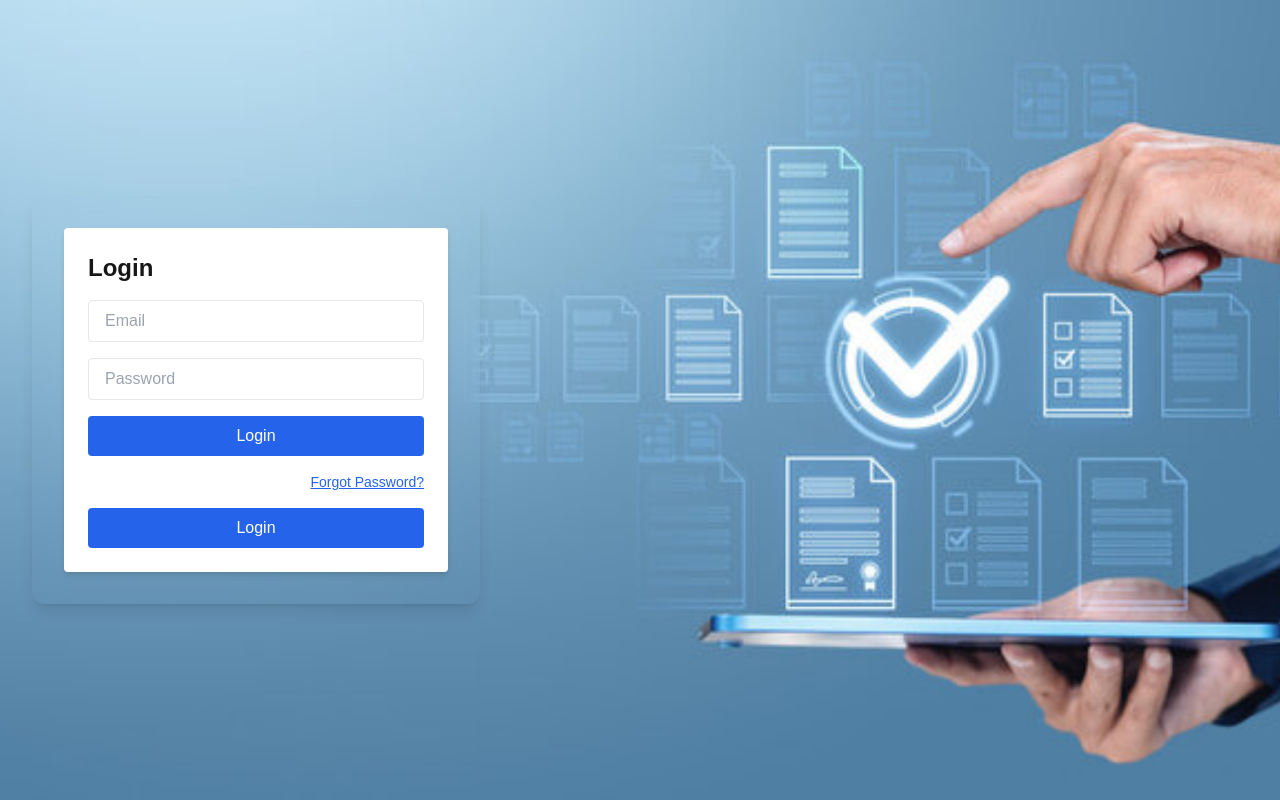
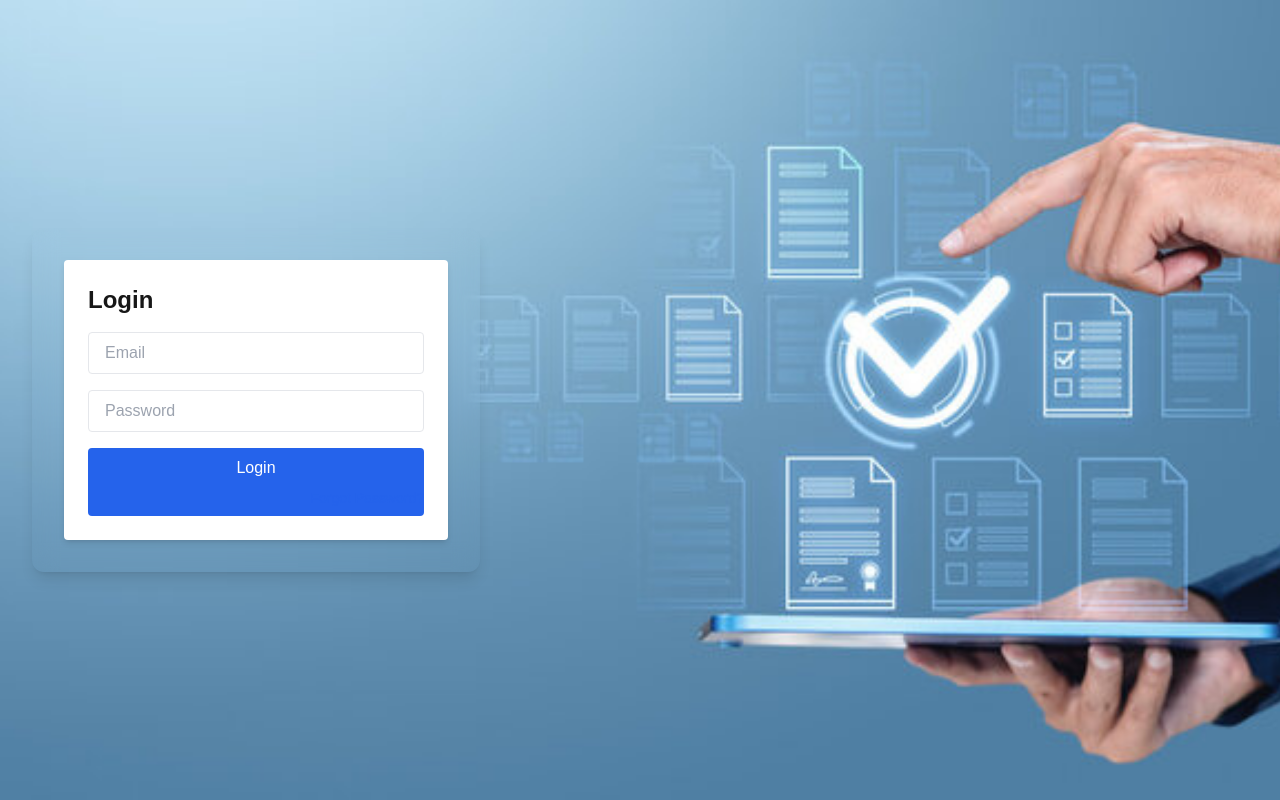
Before and after one commit to Pragyagit-07/task-management, a Next.js app in the folder task-manager-frontend/: page /login in a window 1280 px wide. Built offline with nearby package versions, Linux system fonts and the light colour scheme; no server answers.

Commit message:
remove extra button

```diff
--- a/task-manager-frontend/src/components/AuthForm.tsx
+++ b/task-manager-frontend/src/components/AuthForm.tsx
@@ -83,7 +83,7 @@ const API_URL = process.env.NEXT_PUBLIC_API_URL;
           className="w-full bg-blue-600 text-white py-2 rounded hover:bg-blue-700"
         >
           {login ? 'Login' : 'Register'}
-        </button>
+
 
 {login && (
   <p className="text-sm mt-2 text-right">
@@ -95,11 +95,7 @@ const API_URL = process.env.NEXT_PUBLIC_API_URL;
 
 {error && <p className="text-red-500">{error}</p>}
 
-<button
-  type="submit"
-  className="w-full bg-blue-600 text-white py-2 rounded hover:bg-blue-700"
->
-  {login ? 'Login' : 'Register'}
+
 </button>
 
       </form>
```
